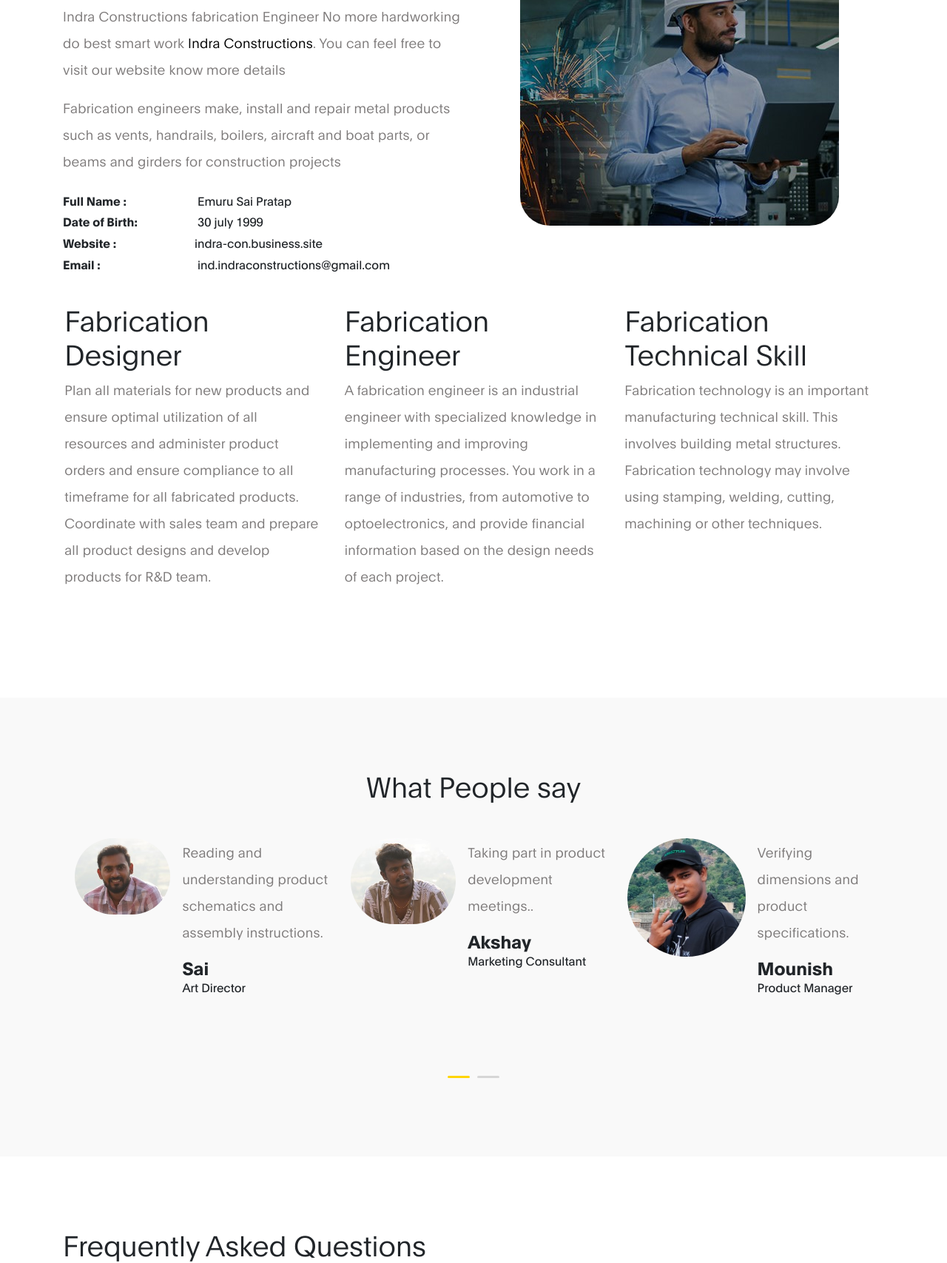
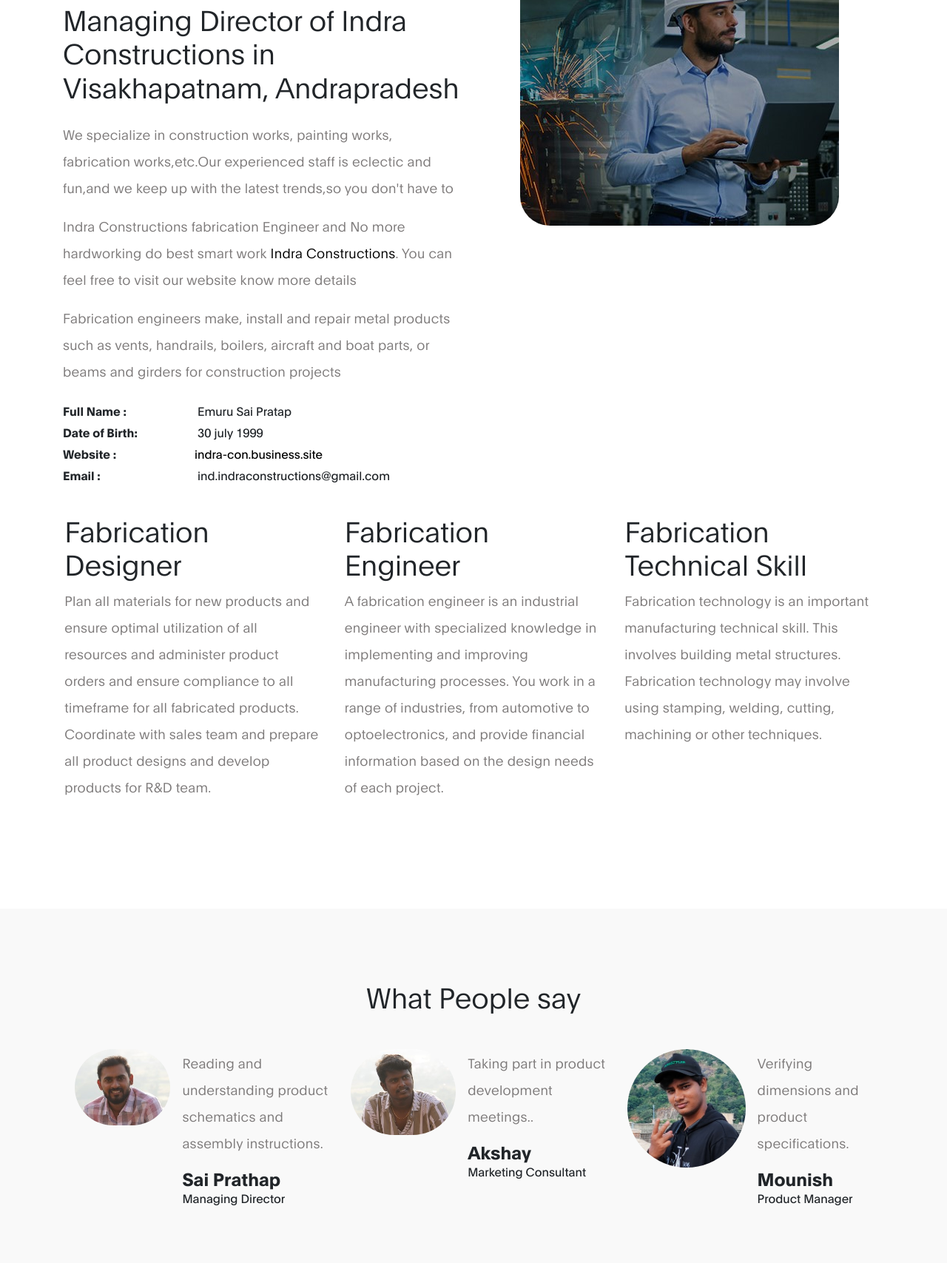
Before and after one commit to Devildie/Indarconstruction, a plain HTML site: page index.html in a window 1280 px wide. Shown: the part 825-2532 px from the top of the page at 74% size. Drawn offline with Linux system fonts and the light colour scheme.

Commit message:
Add files via upload

```diff
--- a/index.html
+++ b/index.html
@@ -2,7 +2,7 @@
 <html lang="en">
 <head>
 
-     <title>CEO OF Indra Constructions </title>
+     <title>CEO OF INDRA Constructions </title>
 
      <meta charset="UTF-8">
      <meta http-equiv="X-UA-Compatible" content="IE=Edge">
@@ -55,7 +55,7 @@
                 </ul>
 
                 <div class="mt-lg-0 mt-3 mb-4 mb-lg-0">
-                    <a href="#" class="custom-btn btn" download>GET QUOTE</a>
+                    <a href="https://indra-con.business.site/" class="custom-btn btn" download>GET QUOTE</a>
                 </div>
             </div>
 
@@ -70,7 +70,7 @@
             <div class="row">
 
                   <div class="mx-auto col-lg-5 col-md-5 col-10">
-                      <img src="images/sai.jpg" class="img-fluid" alt="Indra-con">
+                      <img src="images/sai.jpg" class="about-image img-fluid" alt="Indra-con">
                   </div>
 
                    <div class="d-flex flex-column justify-content-center align-items-center col-lg-7 col-md-7 col-12">
@@ -96,8 +96,10 @@
 
                 <div class="col-lg-6 col-md-6 col-12">
                     <h3 class="mb-4">This is Sai Prathap </h3>
+					<h3 class="mb-4">Managing Director of Indra Constructions in Visakhapatnam, Andrapradesh</h3>
+					<p>We specialize in construction works, painting works, fabrication works,etc.Our experienced staff is eclectic and fun,and we keep up with the latest trends,so you don't have to</p>
 
-                    <p>Indra Constructions fabrication Engineer No more hardworking do best smart work  <a rel="nofollow" href="https://indra-con.business.site/" target="_parent">Indra Constructions</a>. You can feel free to visit our website know more details</p>
+                    <p>Indra Constructions fabrication Engineer and No more hardworking do best smart work  <a rel="nofollow" href="https://indra-con.business.site/" target="_parent">Indra Constructions</a>. You can feel free to visit our website know more details</p>
 
                     <p>Fabrication engineers make, install and repair metal products such as vents, handrails, boilers, aircraft and boat parts, or beams and girders for construction projects</p>
 
@@ -106,7 +108,7 @@
 
                         <li><strong>Date of Birth:</strong> 30 july 1999</li>
 
-                        <li><strong>Website :</strong>indra-con.business.site</li>
+                        <li><strong>Website :</strong><a rel="nofollow" href="https://indra-con.business.site/" target="_parent">indra-con.business.site</a></li>
 
                         <li><strong>Email :</strong> ind.indraconstructions@gmail.com</li>
                     </ul>
@@ -153,8 +155,8 @@
                                     <div class="testimonials-info">
                                         <p>Reading and understanding product schematics and assembly instructions.</p>
 
-                                        <h6 class="mb-0">Sai</h6>
-                                        <span>Art Director</span>
+                                        <h6 class="mb-0">Sai Prathap</h6>
+                                        <span>Managing Director</span>
                                     </div>
                                 </div>
                             </div>
```
